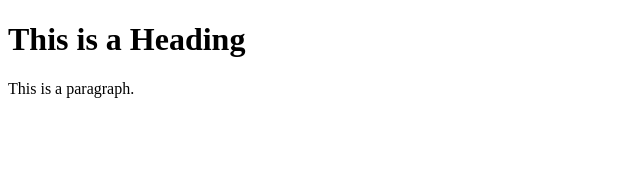
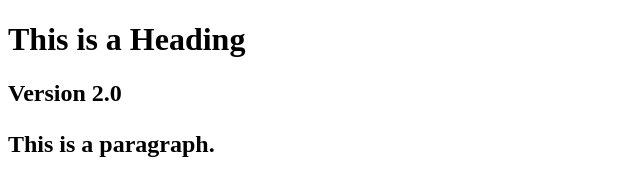
Before and after one commit to mirhanan/projectB, a plain HTML site: page index.html in a window 1280 px wide. Shown: the whole page, without its empty margins (0-640 px from the left). Drawn offline with Linux system fonts and the light colour scheme.

Commit message:
version2.0

```diff
--- a/index.html
+++ b/index.html
@@ -6,6 +6,7 @@
 <body>
 
 <h1>This is a Heading</h1>
+<h2>Version 2.0<h2>
 <p>This is a paragraph.</p>
 
 </body>
```
